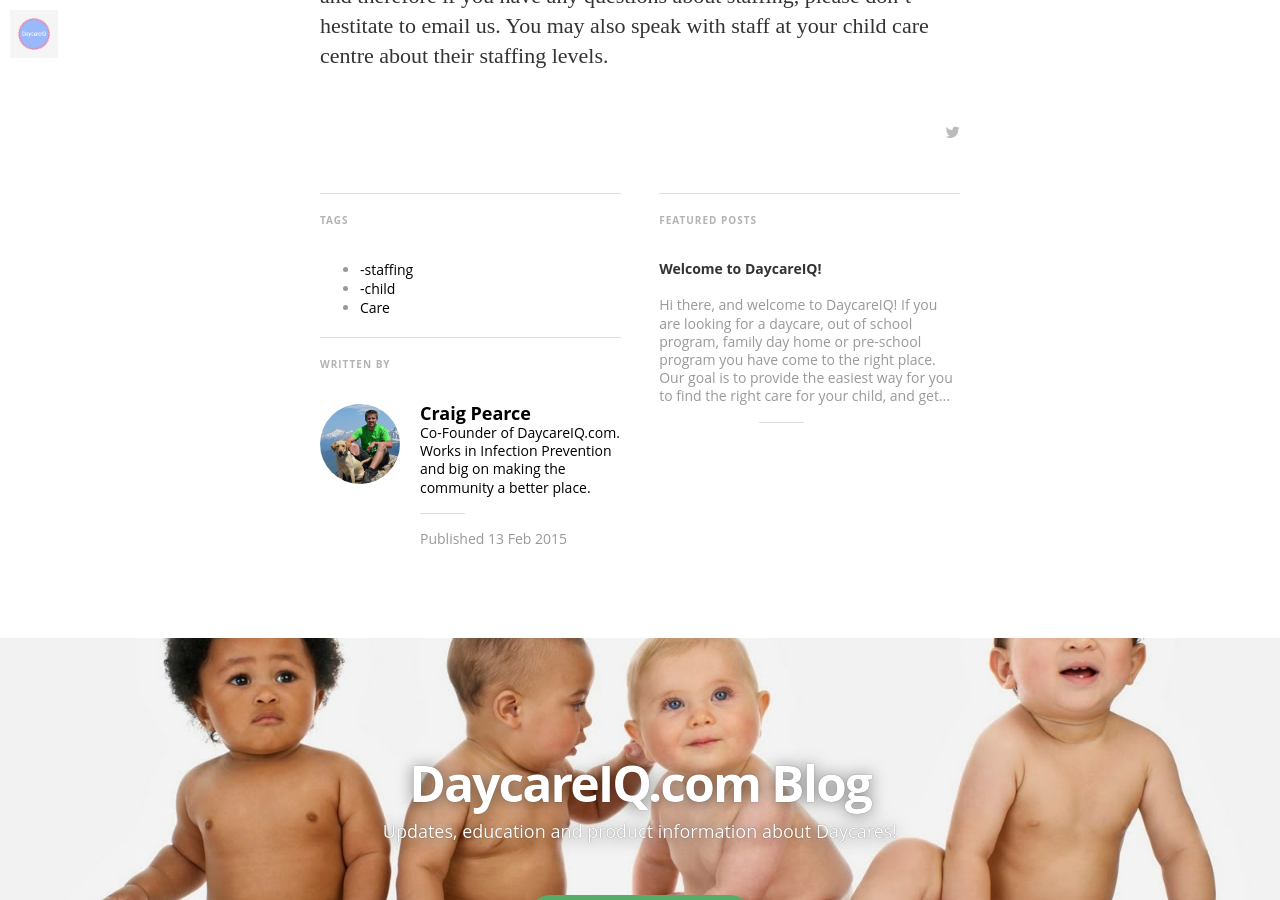
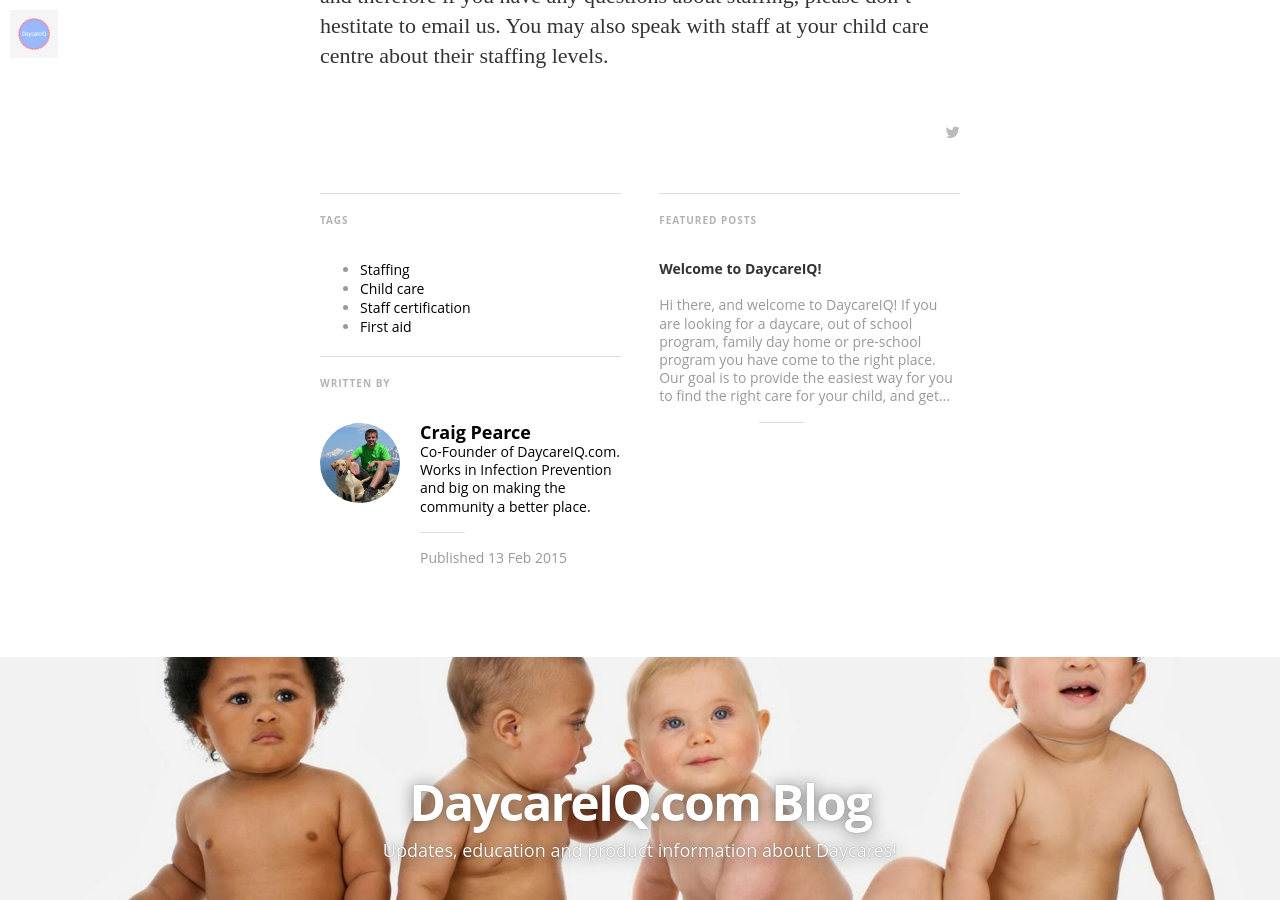
Before and after one commit to DaycareIQ/blog.daycareiq.com, a Jekyll site: the page built from _posts/2015-02-13-Staffing-Requirements.md, in a window 1280 px wide and 900 px high, scrolled down 3097 px. Built offline with Jekyll 4.4.1, drawn with Linux system fonts in a browser that asks for light colours; nearby versions of some CDN libraries; some web fonts are replaced; Markdown is read by kramdown in place of the engine named in the settings.

Commit message:
Update 2015-02-13-Staffing-Requirements.md

```diff
--- a/_posts/2015-02-13-Staffing-Requirements.md
+++ b/_posts/2015-02-13-Staffing-Requirements.md
@@ -1,7 +1,9 @@
 ---
 tags:
-  -staffing
-  -child care
+  - staffing
+  - child care
+  - staff certification
+  - first aid
 description: The staff that are responsible for looking after your children are such an important part of the centre.  We want to make you aware of the legal requirements that all staff members must follow and adhere to.
 author: cp
 published: true
```
